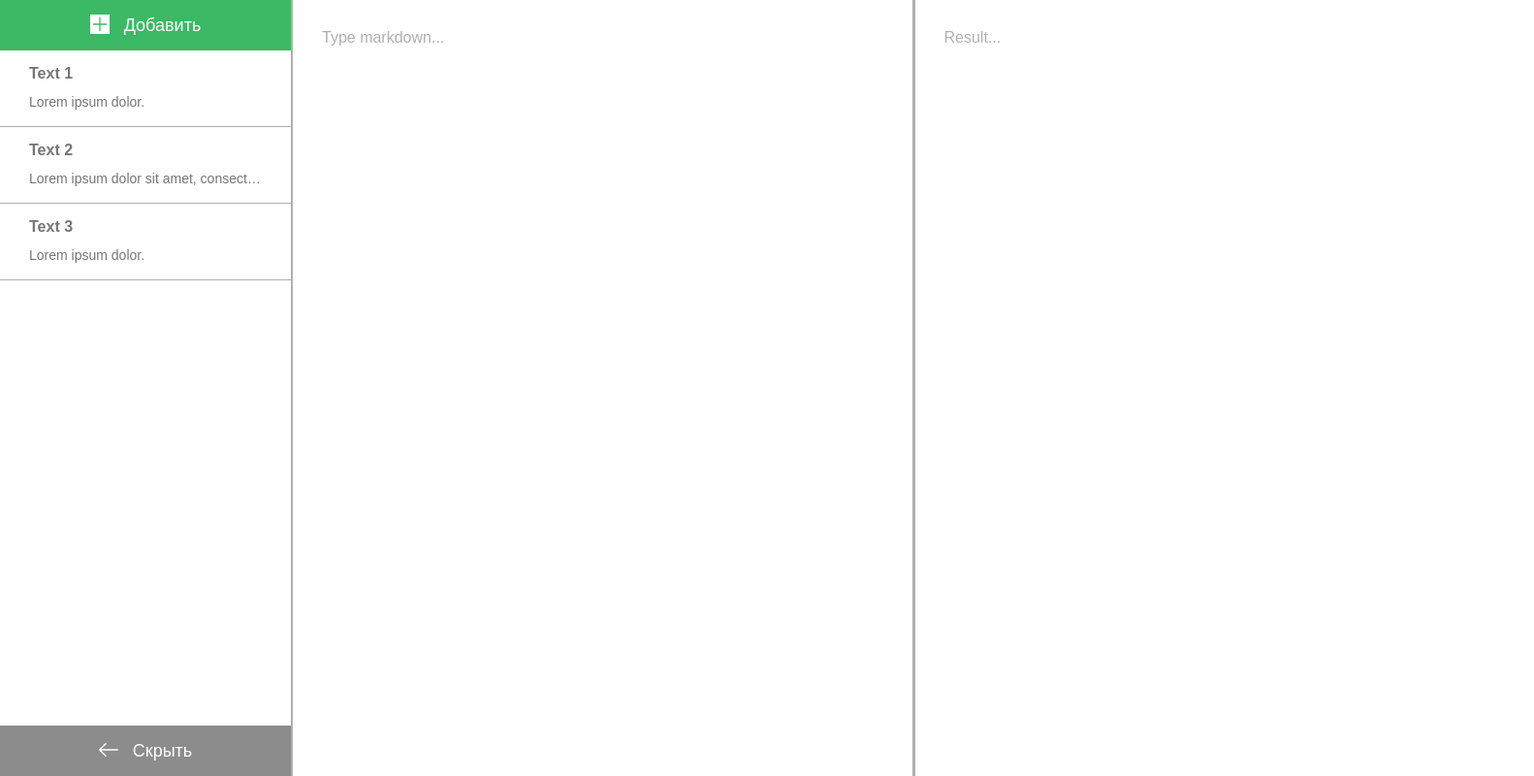
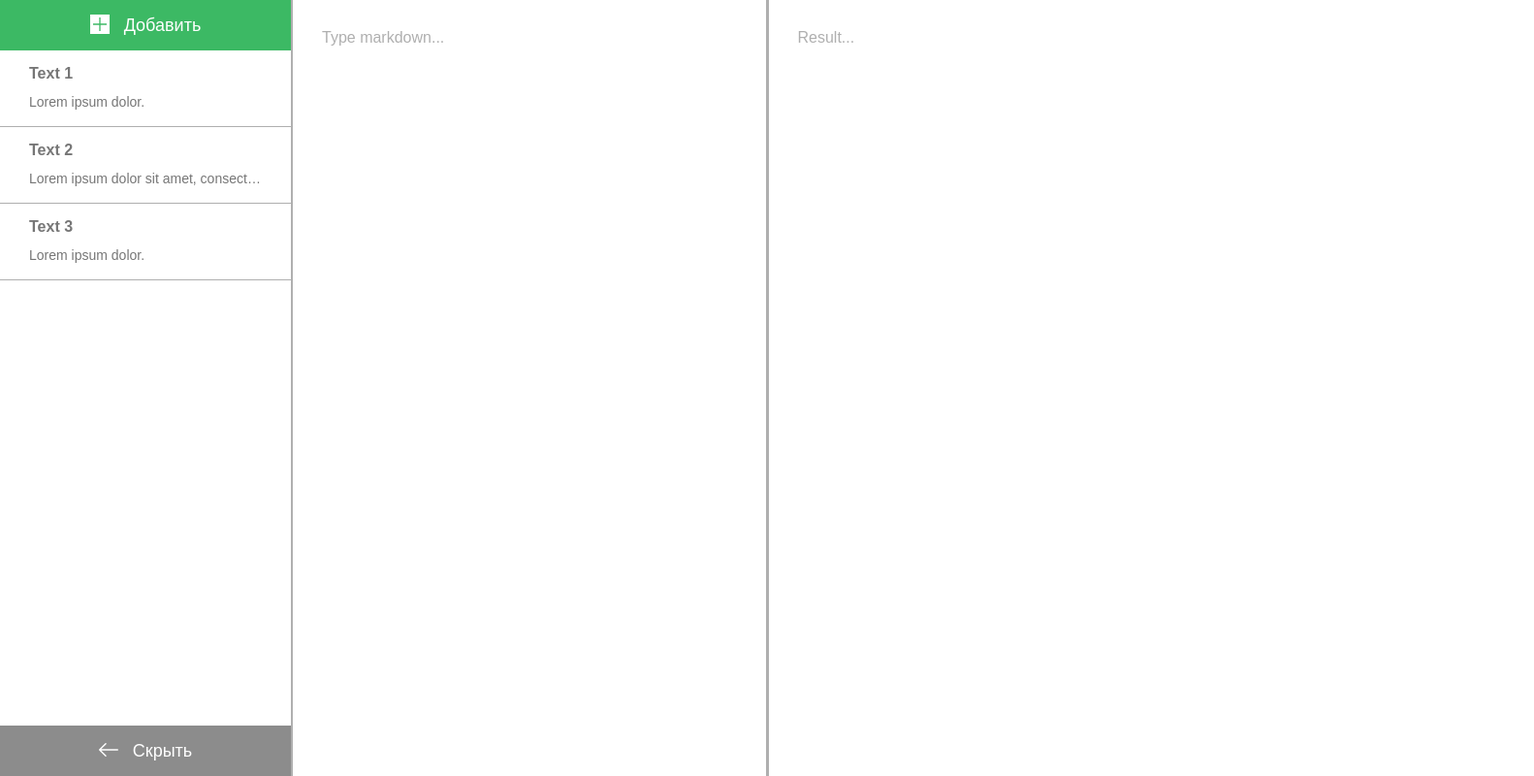
Before and after one commit to KosmoPirat/TextDesign, a plain HTML site: page index.html in a window 1280 px wide. Shown: the whole page at 97% size, 1582 px wide, since content can reach past the window. Drawn offline with Linux system fonts and the light colour scheme.

Commit message:
Update style.css

```diff
--- a/css/style.css
+++ b/css/style.css
@@ -8,6 +8,7 @@ body {
 /*sidebar start*/
 .sidebar {
     display: flex;
+    flex: none;
     flex-direction: column;
     justify-content: space-between;
     width: 300px;
@@ -128,7 +129,7 @@ body {
 }
 
 .text__input {
-    width: 750px;
+    width: 100%;
     border-right: 3px solid #afafaf;
     padding-top: 30px;
     padding-left: 30px;
@@ -136,7 +137,7 @@ body {
 }
 
 .text__output {
-    width: 750px;
+    width: 100%;
     padding-top: 30px;
     padding-left: 30px;
     color: #afafaf;
```
